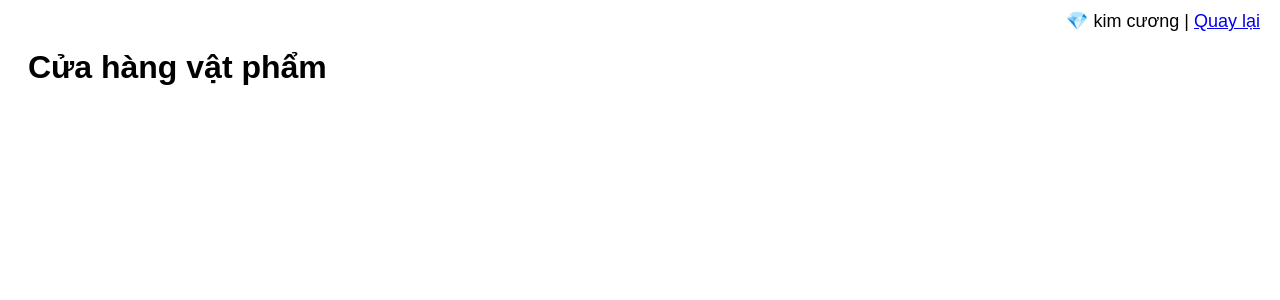
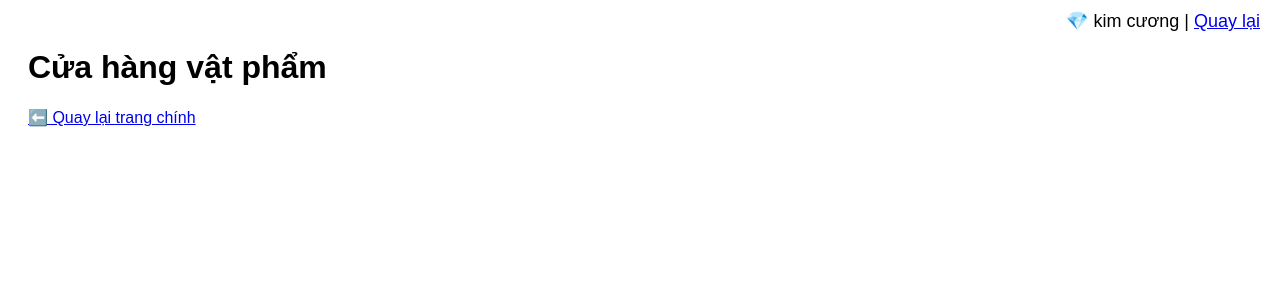
Before and after one commit to phamthienan123/my-web-game-new12345, a Flask app: template templates/shop.html in a window 1280 px wide. Shown: the top 300 px of the page. Run offline with Flask 3, Linux system fonts and the light colour scheme; the template is opened without the code that fills it, so the values that code supplies are empty.

Commit message:
Update shop.html

```diff
--- a/templates/shop.html
+++ b/templates/shop.html
@@ -73,5 +73,6 @@
         {% endif %}
     </div>
     {% endfor %}
+    <a href="/home">⬅️ Quay lại trang chính</a>
 </body>
 </html>
```
